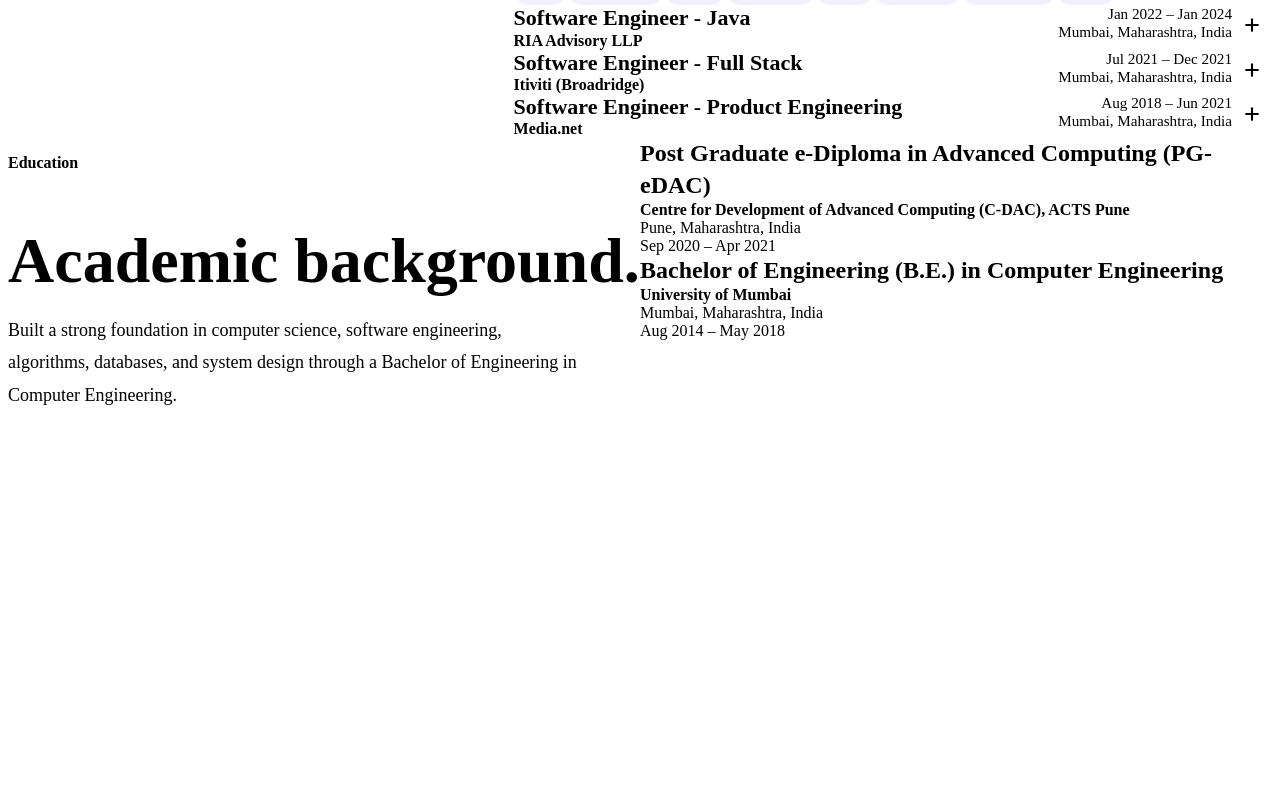
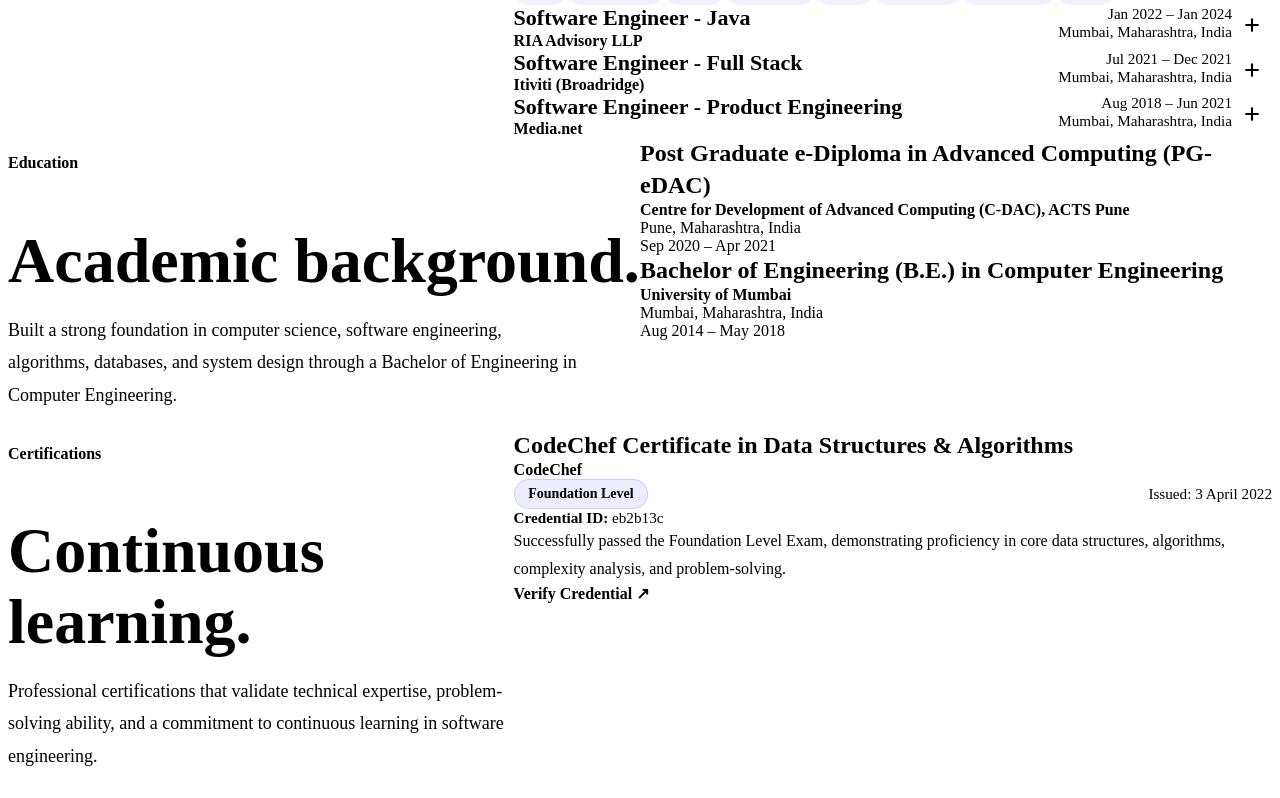
Before and after one commit to gaikwadapurva/gaikwadapurva.github.io, a React (Vite) app: page / in a window 1280 px wide. Shown: the part 1164-1962 px from the top of the page. Before the commit the page ends 1601 px from the top, so only its background shows below. Built offline with nearby package versions, Linux system fonts and the light colour scheme; the HTML template or start-up script is replaced by a standard one.

Commit message:
feat(certifications): add certifications section

```diff
--- a/src/App.tsx
+++ b/src/App.tsx
@@ -1,4 +1,5 @@
 import About from "./components/About";
+import Certifications from "./components/Certifications";
 import Education from "./components/Education";
 import Experience from "./components/Experience";
 import Header from "./components/Header/Header";
@@ -12,6 +13,7 @@
             <About />
             <Experience />
             <Education />
+            <Certifications />
         </>
     );
 };
--- /dev/null
+++ b/src/components/Certifications/Certifications.css
@@ -0,0 +1,165 @@
+.certifications {
+    display: flex;
+    align-items: center;
+    padding: var(--spacing-4xl) 0 var(--spacing-5xl);
+    min-height: calc(100vh - var(--header-height));
+    scroll-margin-top: var(--header-height);
+}
+
+.certifications__container {
+    display: grid;
+    grid-template-columns: 0.8fr 1.2fr;
+    gap: var(--spacing-5xl);
+    align-items: start;
+}
+
+.certifications__left {
+    position: sticky;
+    top: calc(var(--header-height) + var(--spacing-xl));
+}
+
+.certifications__eyebrow {
+    margin-bottom: var(--spacing-md);
+
+    color: var(--color-primary);
+
+    font-size: 1rem;
+    font-weight: 600;
+}
+
+.certifications__title {
+    margin-bottom: var(--spacing-xl);
+
+    color: var(--color-text-primary);
+
+    font-size: clamp(2.5rem, 5vw, 4rem);
+    font-weight: 700;
+    line-height: 1.1;
+}
+
+.certifications__subtitle {
+    max-width: 36rem;
+
+    color: var(--color-text-secondary);
+
+    font-size: 1.125rem;
+    line-height: 1.8;
+}
+
+.certifications__right {
+    display: flex;
+    flex-direction: column;
+    gap: var(--spacing-2xl);
+}
+
+.certification-card {
+    padding: var(--spacing-xl);
+
+    background-color: var(--color-surface);
+
+    width: 100%;
+    box-sizing: border-box;
+
+    border: 1px solid var(--color-border);
+    border-radius: var(--radius-xl);
+
+    transition:
+        transform var(--transition-default),
+        border-color var(--transition-default),
+        box-shadow var(--transition-default);
+}
+
+.certification-card:hover {
+    transform: translateY(-4px);
+
+    border-color: var(--color-primary);
+
+    box-shadow: 0 16px 32px rgba(79, 70, 229, 0.12);
+}
+
+.certification-card__name {
+    margin: 0 0 var(--spacing-md);
+
+    color: var(--color-text-primary);
+
+    font-size: 1.5rem;
+    font-weight: 700;
+    line-height: 1.35;
+}
+
+.certification-card__issuer {
+    margin: 0 0 var(--spacing-xl);
+
+    color: var(--color-primary);
+
+    font-weight: 600;
+}
+
+.certification-card__meta {
+    display: flex;
+    justify-content: space-between;
+    align-items: center;
+    gap: var(--spacing-md);
+
+    margin-bottom: var(--spacing-lg);
+
+    flex-wrap: wrap;
+}
+
+.certification-card__level {
+    display: inline-flex;
+    align-items: center;
+
+    padding: 0.35rem 0.85rem;
+
+    background-color: rgba(79, 70, 229, 0.1);
+
+    border: 1px solid rgba(79, 70, 229, 0.2);
+    border-radius: 9999px;
+
+    color: var(--color-primary);
+
+    font-size: 0.875rem;
+    font-weight: 600;
+}
+
+.certification-card__issued-on {
+    color: var(--color-text-secondary);
+
+    font-size: 0.95rem;
+}
+
+.certification-card__credential-id {
+    margin: 0 0 var(--spacing-xl);
+
+    color: var(--color-text-secondary);
+
+    font-size: 0.95rem;
+}
+
+.certification-card__description {
+    margin: 0 0 var(--spacing-xl);
+
+    color: var(--color-text-secondary);
+
+    line-height: 1.8;
+}
+
+.certification-card__link {
+    display: inline-flex;
+    align-items: center;
+    gap: var(--spacing-xs);
+
+    color: var(--color-primary);
+
+    font-weight: 600;
+    text-decoration: none;
+
+    transition:
+        color var(--transition-default),
+        transform var(--transition-default);
+}
+
+.certification-card__link:hover {
+    transform: translateX(4px);
+}
--- /dev/null
+++ b/src/components/Certifications/Certifications.tsx
@@ -0,0 +1,81 @@
+import Container from "../ui/Container";
+import { CERTIFICATIONS } from "../../data/certifications";
+import "./Certifications.css";
+
+const Certifications = () => {
+
+    return (
+        <section
+            id="certifications"
+            className="certifications"
+        >
+            <Container>
+                <div className="certifications__container">
+
+                    <div className="certifications__left">
+                        <p className="certifications__eyebrow">
+                            Certifications
+                        </p>
+
+                        <h2 className="certifications__title">
+                            Continuous learning.
+                        </h2>
+
+                        <p className="certifications__subtitle">
+                            Professional certifications that validate technical expertise,
+                            problem-solving ability, and a commitment to continuous learning
+                            in software engineering.
+                        </p>
+                    </div>
+
+                    <div className="certifications__right">
+                        {CERTIFICATIONS.map((certification) => (
+                            <article
+                                key={certification.id}
+                                className="certification-card"
+                            >
+                                <h3 className="certification-card__name">
+                                    {certification.name}
+                                </h3>
+
+                                <p className="certification-card__issuer">
+                                    {certification.issuer}
+                                </p>
+
+                                <div className="certification-card__meta">
+                                    <span className="certification-card__level">
+                                        {certification.level}
+                                    </span>
+
+                                    <span className="certification-card__issued-on">
+                                        Issued: {certification.issuedOn}
+                                    </span>
+                                </div>
+
+                                <p className="certification-card__credential-id">
+                                    <strong>Credential ID:</strong> {certification.credentialId}
+                                </p>
+
+                                <p className="certification-card__description">
+                                    {certification.description}
+                                </p>
+
+                                <a
+                                    href={certification.credentialUrl}
+                                    target="_blank"
+                                    rel="noopener noreferrer"
+                                    className="certification-card__link"
+                                >
+                                    Verify Credential ↗
+                                </a>
+                            </article>
+                        ))}
+                    </div>
+
+                </div>
+            </Container>
+        </section>
+    );
+};
+
+export default Certifications;
--- /dev/null
+++ b/src/components/Certifications/index.ts
@@ -0,0 +1 @@
+export { default } from "./Certifications";
--- /dev/null
+++ b/src/data/certifications.ts
@@ -0,0 +1,24 @@
+export interface Certification {
+    id: string;
+    name: string;
+    issuer: string;
+    level: string;
+    issuedOn: string;
+    credentialId: string;
+    credentialUrl: string;
+    description: string;
+}
+
+export const CERTIFICATIONS: Certification[] = [
+    {
+        id: "codechef-foundation-dsa",
+        name: "CodeChef Certificate in Data Structures & Algorithms",
+        issuer: "CodeChef",
+        level: "Foundation Level",
+        issuedOn: "3 April 2022",
+        credentialId: "eb2b13c",
+        credentialUrl: "https://www.codechef.com/certificates/public/eb2b13c",
+        description:
+            "Successfully passed the Foundation Level Exam, demonstrating proficiency in core data structures, algorithms, complexity analysis, and problem-solving."
+    }
+];
```
